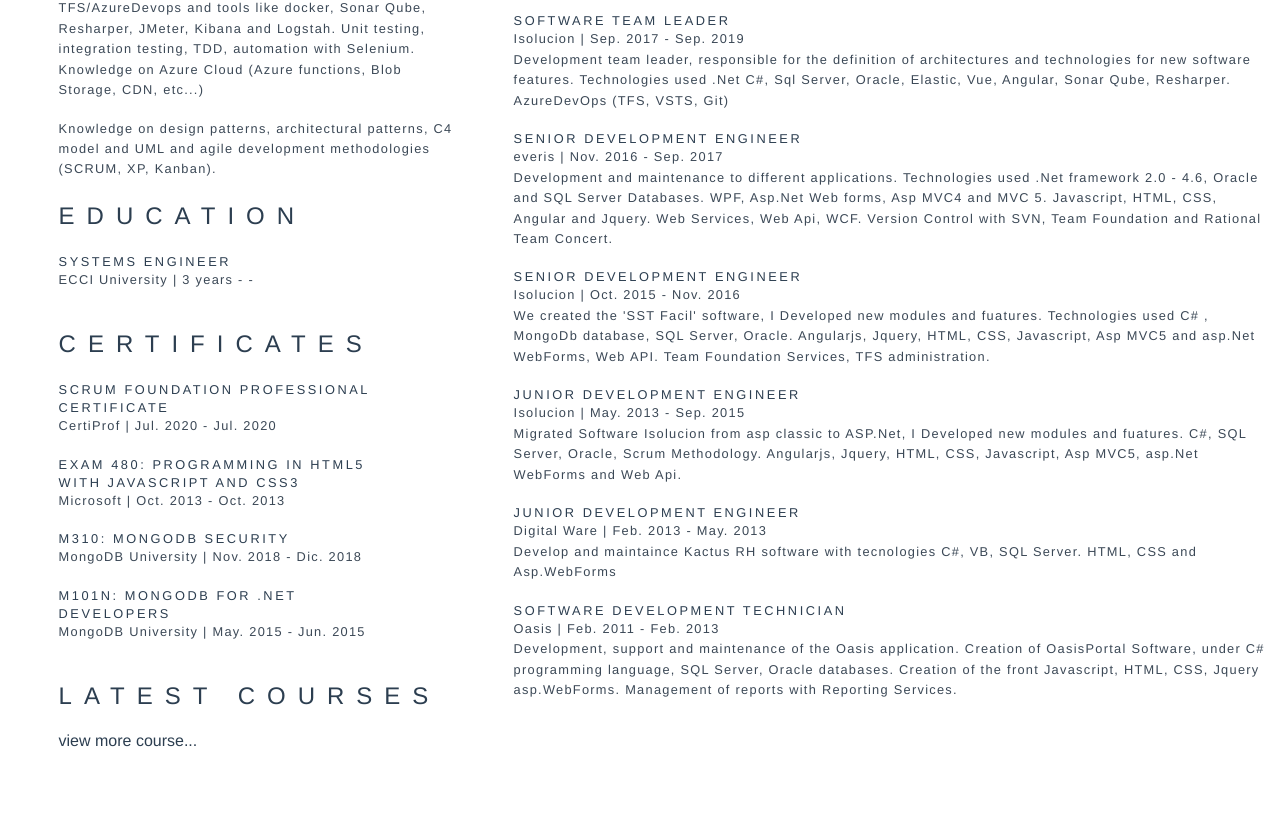
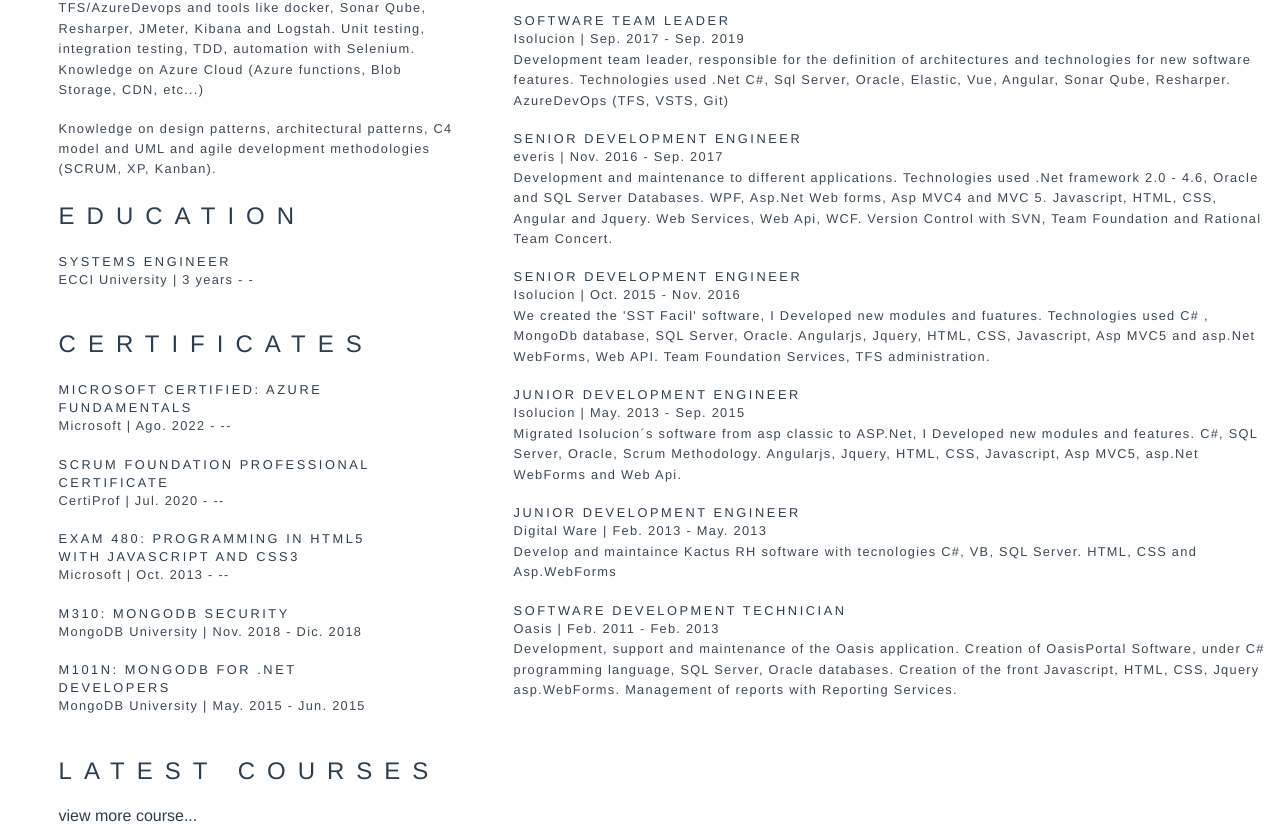
Before and after one commit to platzi/curso-arquitecturas-css-proyecto-8, a Vue app: page /#/ in a window 1280 px wide. Shown: the part 626-1459 px from the top of the page. Before the commit the page ends 1384 px from the top, so only its background shows below. Built offline with nearby package versions, Linux system fonts and the light colour scheme.

Commit message:
add certificate

```diff
--- a/src/components/Certifications.vue
+++ b/src/components/Certifications.vue
@@ -30,12 +30,21 @@
   data() {
     return {
       Certifications: [
+      {
+          id: 5,
+          Instituted: "Microsoft",
+          Title: "Microsoft Certified: Azure Fundamentals",
+          StartDate: "Ago. 2022",
+          EndDate: "--",
+          Location:
+            "https://www.credly.com/badges/3f48a446-dbee-493d-bbf5-1dcde90a298b?source=linked_in_profile"
+        },
         {
-          id: 0,
+          id: 4,
           Instituted: "CertiProf",
           Title: "Scrum Foundation Professional Certificate",
           StartDate: "Jul. 2020",
-          EndDate: "Jul. 2020",
+          EndDate: "--",
           Location:
             "https://cricarbacdn.azureedge.net/certificates/Scrum%20Foundation%20Professional%20Certificate.pdf"
         },
@@ -44,12 +53,12 @@
           Instituted: "Microsoft",
           Title: "Exam 480: Programming in HTML5 with JavaScript and CSS3",
           StartDate: "Oct. 2013",
-          EndDate: "Oct. 2013",
+          EndDate: "--",
           Location:
             "https://www.youracclaim.com/badges/c3023b7b-400d-4d9b-bb75-76134bbde198/linked_in_profile"
         },
         {
-          id: 1,
+          id: 2,
           Instituted: "MongoDB University",
           Title: "M310: MongoDB Security",
           StartDate: "Nov. 2018",
@@ -58,7 +67,7 @@
             "https://university.mongodb.com/course_completion/9bb7347c-a99a-4243-b128-c7de1e12"
         },
         {
-          id: 2,
+          id: 1,
           Instituted: "MongoDB University",
           Title: "M101N: MongoDB For .Net Developers",
           StartDate: "May. 2015",
--- a/src/components/WorkExperience.vue
+++ b/src/components/WorkExperience.vue
@@ -88,7 +88,7 @@
           StartDate: "May. 2013",
           EndDate: "Sep. 2015",
           Description:
-            "Migrated Software Isolucion  from asp classic to ASP.Net, I Developed  new modules and fuatures. C#,  SQL Server, Oracle, Scrum Methodology. Angularjs, Jquery, HTML, CSS, Javascript, Asp MVC5, asp.Net WebForms and Web Api."
+            "Migrated Isolucion´s software from asp classic to ASP.Net, I Developed  new modules and features. C#,  SQL Server, Oracle, Scrum Methodology. Angularjs, Jquery, HTML, CSS, Javascript, Asp MVC5, asp.Net WebForms and Web Api."
         },
         {
           id: 2,
```
